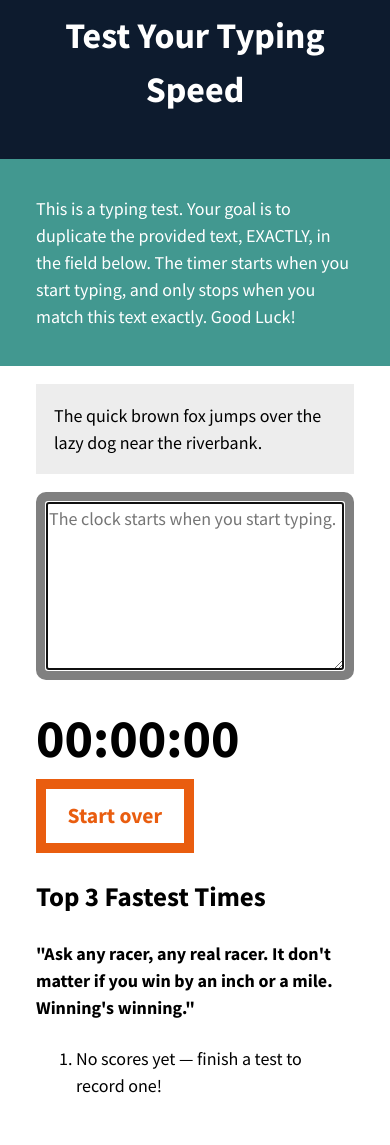
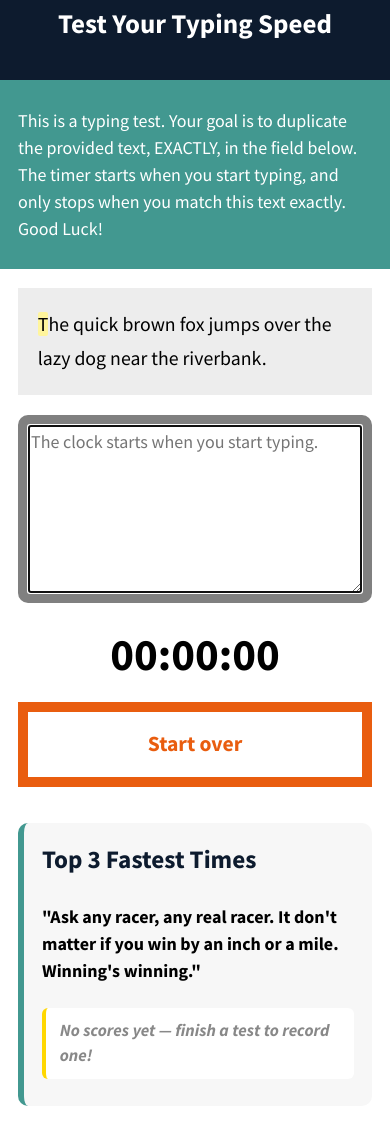
Before and after one commit to Leviathan516/Project-4-TTT-App, a plain HTML site: page index.html in a window 390 px wide. Shown: the part 33-1178 px from the top of the page. Drawn offline with Linux system fonts and the light colour scheme.

Commit message:
Update style.css

```diff
--- a/style.css
+++ b/style.css
@@ -1,7 +1,3 @@
-/*--------------------------------------------------------------
-Typography
---------------------------------------------------------------*/
-
 body,
 button,
 input,
@@ -12,12 +8,7 @@ textarea {
 	line-height: 1.5;
 }
 
-h1,
-h2,
-h3,
-h4,
-h5,
-h6 {
+h1, h2, h3, h4, h5, h6 {
 	clear: both;
 }
 
@@ -25,15 +16,11 @@ p {
 	margin-bottom: 1.5em;
 }
 
-b,
-strong {
+b, strong {
 	font-weight: bold;
 }
 
-dfn,
-cite,
-em,
-i {
+dfn, cite, em, i {
 	font-style: italic;
 }
 
@@ -57,27 +44,21 @@ pre {
 	padding: 1.6em;
 }
 
-code,
-kbd,
-tt,
-var {
+code, kbd, tt, var {
 	font: 15px Monaco, Consolas, "Andale Mono", "DejaVu Sans Mono", monospace;
 }
 
-abbr,
-acronym {
+abbr, acronym {
 	border-bottom: 1px dotted #666;
 	cursor: help;
 }
 
-mark,
-ins {
+mark, ins {
 	background: #fff9c0;
 	text-decoration: none;
 }
 
-sup,
-sub {
+sup, sub {
 	font-size: 75%;
 	height: 0;
 	line-height: 0;
@@ -85,25 +66,11 @@ sub {
 	vertical-align: baseline;
 }
 
-sup {
-	bottom: 1ex;
-}
+sup { bottom: 1ex; }
+sub { top: .5ex; }
+small { font-size: 75%; }
+big { font-size: 125%; }
 
-sub {
-	top: .5ex;
-}
-
-small {
-	font-size: 75%;
-}
-
-big {
-	font-size: 125%;
-}
-
-/*--------------------------------------------------------------
-Layout
---------------------------------------------------------------*/
 body {
     margin: 0;
     padding: 0;
@@ -125,7 +92,6 @@ body {
     background: #429890;
 }
 
-
 .intro p,
 .test-area {
     margin: 0 auto;
@@ -140,12 +106,15 @@ body {
 .test-wrapper {
     border: 10px solid grey;
     border-radius: 10px;
+    display: flex;
 }
 
 #origin-text {
     margin: 1em 0;
     padding: 1em 1em 0;
     background-color: #ededed;
+    font-size: 1.1em;
+    line-height: 1.7;
 }
 
 #origin-text p {
@@ -153,8 +122,20 @@ body {
     padding-bottom: 1em;
 }
 
-.test-wrapper {
-    display: flex;
+/* Character-by-character feedback */
+#origin-text span.correct {
+    color: #0F9D58;
+}
+
+#origin-text span.incorrect {
+    color: #D32F2F;
+    background-color: #FFEBEE;
+    text-decoration: underline;
+}
+
+#origin-text span.current {
+    background-color: #FFF59D;
+    border-radius: 2px;
 }
 
 .test-wrapper textarea {
@@ -166,6 +147,7 @@ body {
     display: flex;
     justify-content: space-between;
     flex-wrap: wrap;
+    align-items: center;
 }
 
 .timer {
@@ -178,11 +160,130 @@ body {
     font-size: 1.2em;
     font-weight: bold;
     color: #E95D0F;
-    background: white ;
+    background: white;
     border: 10px solid #E95D0F;
+    cursor: pointer;
 }
 
 #reset:hover {
     color: white;
     background-color: #E95D0F;
 }
+
+.high-scores {
+    margin-top: 2em;
+    padding: 1.5em;
+    background-color: #f7f7f7;
+    border-radius: 10px;
+    border-left: 6px solid #429890;
+}
+
+.high-scores h2 {
+    margin-top: 0;
+    color: #0D1B2E;
+    font-size: 1.4em;
+}
+
+#score-list {
+    list-style: none;
+    padding: 0;
+    margin: 0;
+}
+
+#score-list li {
+    display: flex;
+    justify-content: space-between;
+    align-items: center;
+    padding: .75em 1em;
+    margin-bottom: .5em;
+    background-color: white;
+    border-radius: 6px;
+    border-left: 4px solid #E95D0F;
+}
+
+#score-list li:first-child {
+    border-left-color: gold;
+    font-weight: bold;
+}
+
+#score-list .rank {
+    font-weight: bold;
+    color: #429890;
+    flex: 0 0 50px;
+}
+
+#score-list .score-time {
+    font-family: Monaco, Consolas, monospace;
+    font-size: 1.2em;
+    flex: 1;
+    text-align: center;
+}
+
+#score-list .score-date {
+    color: #888;
+    font-size: .9em;
+    flex: 0 0 100px;
+    text-align: right;
+}
+
+#score-list .empty-score {
+    justify-content: center;
+    color: #888;
+    font-style: italic;
+    border-left-color: #ccc;
+}
+
+/* Responsive: stack meta row vertically on phones */
+@media (max-width: 600px) {
+    .masthead h1 {
+        font-size: 1.5em;
+    }
+
+    .intro {
+        padding: 1.5em 1em;
+    }
+
+    .test-area {
+        padding: 0 1em;
+        margin-bottom: 2em;
+    }
+
+    .meta {
+        flex-direction: column;
+        align-items: stretch;
+        gap: .75em;
+    }
+
+    .timer {
+        font-size: 2.5em;
+        text-align: center;
+    }
+
+    #reset {
+        width: 100%;
+        padding: .75em;
+    }
+
+    #score-list li {
+        font-size: .95em;
+        padding: .6em .8em;
+    }
+
+    #score-list .score-date {
+        display: none;
+    }
+
+    .high-scores {
+        padding: 1em;
+    }
+}
+
+@media (max-width: 380px) {
+    .timer {
+        font-size: 2em;
+    }
+
+    .test-wrapper {
+        border-width: 6px;
+    }
+}
```
